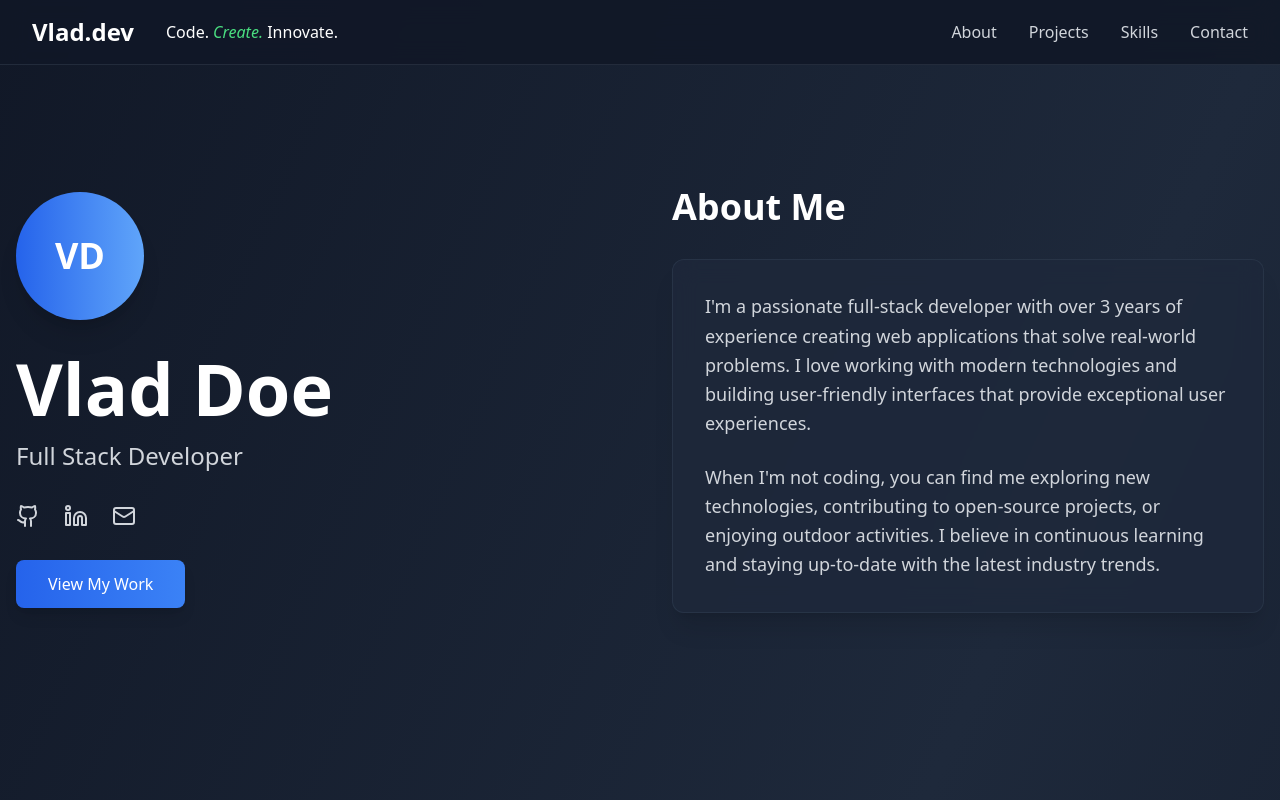
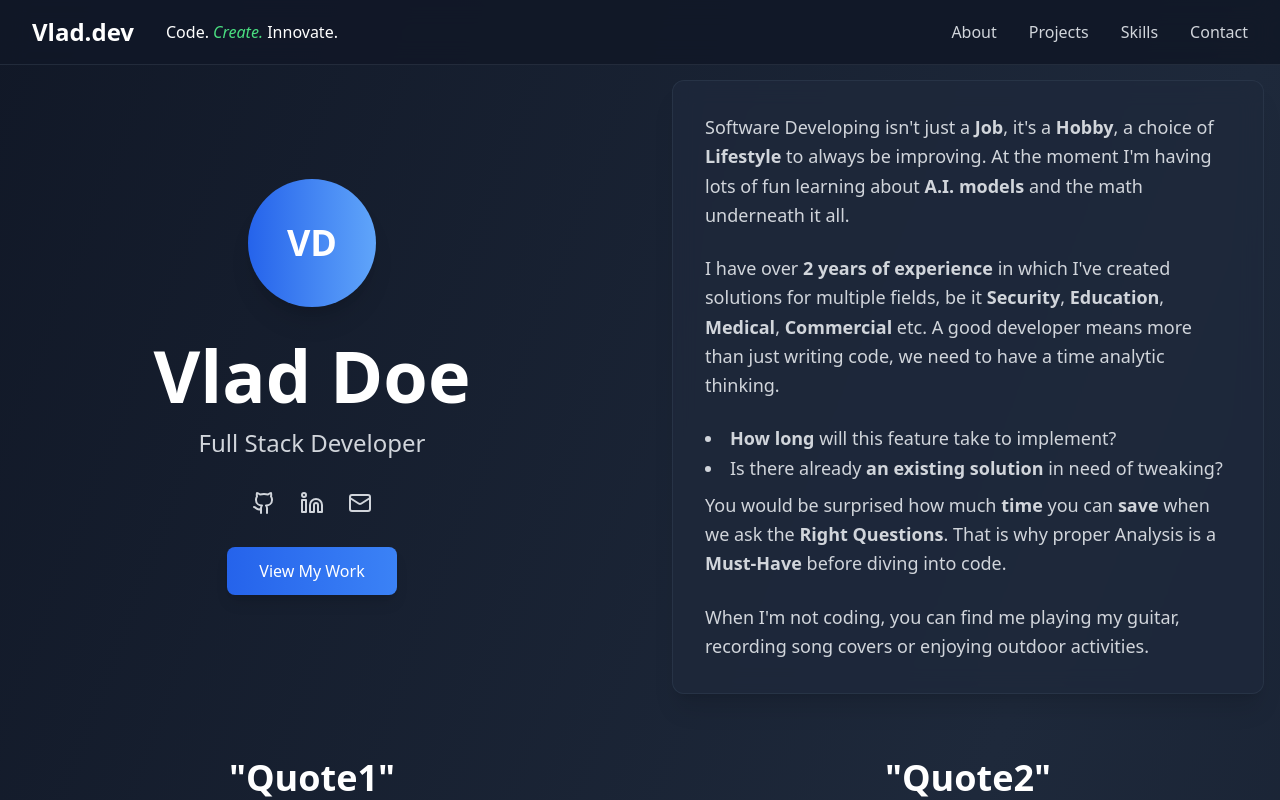
Before and after one commit to VladSoltaniuc/Personal-Website, a React (Create React App) app: page / in a window 1280 px wide. Shown: the top 800 px of the page. Built offline with nearby package versions, Linux system fonts and the light colour scheme.

Commit message:
Personalization

```diff
--- a/src/App.tsx
+++ b/src/App.tsx
@@ -133,17 +133,20 @@ const Portfolio: React.FC = () => {
         <div className="max-w-7xl mx-auto">
           <div className="grid grid-cols-1 lg:grid-cols-2 gap-12 lg:gap-16 items-center">
             {/* Left Side - Hero/Introduction */}
-            <div className="text-center lg:text-left">
-              <div className="w-32 h-32 rounded-full bg-gradient-to-r from-blue-600 to-blue-400 mx-auto lg:mx-0 mb-8 flex items-center justify-center shadow-xl">
-                <span className="text-4xl font-bold text-white">VD</span>
+            <div className="text-center lg:text-center">
+              <div className="w-full">
+                <div className="w-32 h-32 rounded-full bg-gradient-to-r from-blue-600 to-blue-400 mx-auto mb-8 flex items-center justify-center shadow-xl">
+                  <span className="text-4xl font-bold text-white">VD</span>
+                </div>
               </div>
+
               <h1 className="text-5xl md:text-7xl font-bold text-white mb-4">
                 Vlad Doe
               </h1>
               <p className="text-xl md:text-2xl text-gray-300 mb-8">
                 Full Stack Developer
               </p>
-              <div className="flex justify-center lg:justify-start space-x-6 mb-8">
+              <div className="flex justify-center lg:justify-center space-x-6 mb-8">
                 <a href="#" className="text-gray-300 hover:text-white transition-colors hover:scale-110 transform">
                   <Github size={24} />
                 </a>
@@ -161,24 +164,36 @@ const Portfolio: React.FC = () => {
                 View My Work
               </button>
             </div>
-
             {/* Right Side - About Me */}
             <div id="about">
-              <h2 className="text-4xl font-bold text-white mb-8 text-center lg:text-left">About Me</h2>
               <div className="bg-slate-800/80 backdrop-blur-md rounded-xl p-8 border border-slate-700/50 shadow-xl">
                 <p className="text-gray-300 text-lg leading-relaxed mb-6">
-                  I'm a passionate full-stack developer with over 3 years of experience creating
-                  web applications that solve real-world problems. I love working with modern
-                  technologies and building user-friendly interfaces that provide exceptional
-                  user experiences.
+                  Software Developing isn't just a <b>Job</b>, it's a <b>Hobby</b>, a choice of <b>Lifestyle</b> to
+                  always be improving. At the moment I'm having lots of fun learning about <b>A.I. models</b> and the math underneath it all.
+                </p>
+                <p className="text-gray-300 text-lg leading-relaxed mb-6">
+                  I have over <b>2 years of experience</b> in which I've created solutions for multiple fields,
+                  be it <b>Security</b>, <b>Education</b>, <b>Medical</b>, <b>Commercial</b> etc. A good developer means more than just writing code,
+                  we need to have a time analytic thinking.
+                </p><ul className="text-gray-300 text-lg leading-relaxed mb-2 list-disc list-inside">
+                  <li><b>How long</b> will this feature take to implement?</li>
+                  <li>Is there already <b>an existing solution</b> in need of tweaking?</li>
+                </ul>
+                <p className="text-gray-300 text-lg leading-relaxed mb-6">
+                  You would be surprised how much <b>time</b> you can <b>save</b> when we ask the <b>Right Questions</b>. That is why proper Analysis is a <b>Must-Have</b> before diving into code.
                 </p>
                 <p className="text-gray-300 text-lg leading-relaxed">
-                  When I'm not coding, you can find me exploring new technologies, contributing
-                  to open-source projects, or enjoying outdoor activities. I believe in continuous
-                  learning and staying up-to-date with the latest industry trends.
+                  When I'm not coding, you can find me playing my guitar, recording song covers or enjoying outdoor activities.
                 </p>
               </div>
             </div>
+              {/* Be creative, but don't reinvent the wheel */}
+              <h2 className="text-4xl font-bold text-white mb-8 text-center lg:text-center">"Quote1"</h2>
+              <h2 className="text-4xl font-bold text-white mb-8 text-center lg:text-center">"Quote2"</h2>
+              <h2 className="text-4xl font-bold text-white mb-8 text-center lg:text-center">"Quote3"</h2>
+              <h2 className="text-4xl font-bold text-white mb-8 text-center lg:text-center">"Quote4"</h2>
+              <h2 className="text-4xl font-bold text-white mb-8 text-center lg:text-center">"Quote5"</h2>
+              <h2 className="text-4xl font-bold text-white mb-8 text-center lg:text-center">"Quote6"</h2>
           </div>
         </div>
       </section>
@@ -307,6 +322,12 @@ const Portfolio: React.FC = () => {
       <footer className="py-8 px-4 border-t border-gray-700">
         <div className="max-w-7xl mx-auto text-center">
           <p className="text-gray-400">
+
+                <p className="text-gray-300 text-lg leading-relaxed mb-6">
+                  <code className="text-2xl font-bold text-white mb-8 text-center lg:text-center">
+                    greatProject = [(userOriented + resultFocused) × (askingQuestions + teamplay)] ÷ timeAvailable
+                  </code>
+                </p>
             © 2025 Vlad Doe. All rights reserved.
           </p>
         </div>
```
